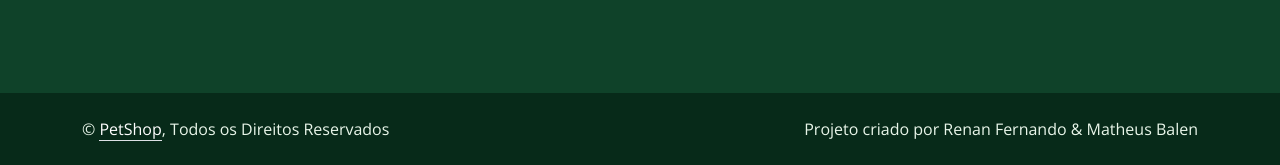
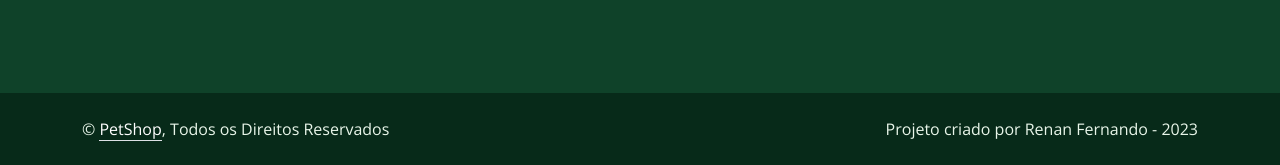
Before and after one commit to renanfv96/projetos, a plain HTML site: page index.html in a window 1280 px wide. Shown: the part 6443-6608 px from the top of the page. Drawn offline with nearby package versions, Linux system fonts and the light colour scheme; animation ran at ten frames a second.

Commit message:
Update index.html

```diff
--- a/index.html
+++ b/index.html
@@ -8,39 +8,30 @@
     <meta content="" name="keywords">
     <meta content="" name="description">
 
-    <!-- Favicon -->
     <link href="img/favicon.ico" rel="icon">
 
-    <!-- Google Web Fonts -->
     <link rel="preconnect" href="https://fonts.googleapis.com">
     <link rel="preconnect" href="https://fonts.gstatic.com" crossorigin>
     <link href="https://fonts.googleapis.com/css2?family=Jost:wght@500;600;700&family=Open+Sans:wght@400;500&display=swap" rel="stylesheet">
 
-    <!-- Icon Font Stylesheet -->
     <link href="https://cdnjs.cloudflare.com/ajax/libs/font-awesome/5.10.0/css/all.min.css" rel="stylesheet">
     <link href="https://cdn.jsdelivr.net/npm/bootstrap-icons@1.4.1/font/bootstrap-icons.css" rel="stylesheet">
 
-    <!-- Libraries Stylesheet -->
     <link href="lib/animate/animate.min.css" rel="stylesheet">
     <link href="lib/owlcarousel/assets/owl.carousel.min.css" rel="stylesheet">
     <link href="lib/lightbox/css/lightbox.min.css" rel="stylesheet">
 
-    <!-- Customized Bootstrap Stylesheet -->
     <link href="css/bootstrap.min.css" rel="stylesheet">
 
-    <!-- Template Stylesheet -->
     <link href="css/style.css" rel="stylesheet">
 </head>
 
 <body>
-    <!-- Spinner Start -->
+
     <div id="spinner" class="show bg-white position-fixed translate-middle w-100 vh-100 top-50 start-50 d-flex align-items-center justify-content-center">
         <div class="spinner-border text-primary" role="status" style="width: 3rem; height: 3rem;"></div>
     </div>
-    <!-- Spinner End -->
 
-
-    <!-- Topbar Start -->
     <div class="container-fluid bg-dark text-light px-0 py-2">
         <div class="row gx-0 d-none d-lg-flex">
             <div class="col-lg-7 px-5 text-start">
@@ -64,10 +55,7 @@
             </div>
         </div>
     </div>
-    <!-- Topbar End -->
 
-
-    <!-- Navbar Start -->
     <nav class="navbar navbar-expand-lg bg-white navbar-light sticky-top p-0">
         <a href="index.html" class="navbar-brand d-flex align-items-center px-4 px-lg-5">
             <h1 class="m-0">PetShop</h1>
@@ -96,10 +84,7 @@
             <a href="" class="btn btn-primary py-4 px-lg-4 rounded-0 d-none d-lg-block">Solicitar Assistência<i class="fa fa-arrow-right ms-3"></i></a>
         </div>
     </nav>
-    <!-- Navbar End -->
 
-
-    <!-- Carousel Start -->
     <div class="container-fluid p-0 wow fadeIn" data-wow-delay="0.1s">
         <div id="header-carousel" class="carousel slide" data-bs-ride="carousel">
             <div class="carousel-inner">
@@ -142,10 +127,7 @@
             </button>
         </div>
     </div>
-    <!-- Carousel End -->
 
-
-    <!-- Top Feature Start -->
     <div class="container-fluid top-feature py-5 pt-lg-0">
         <div class="container py-5 pt-lg-0">
             <div class="row gx-0">
@@ -191,10 +173,7 @@
             </div>
         </div>
     </div>
-    <!-- Top Feature End -->
 
-
-    <!-- About Start -->
     <div class="container-xxl py-5">
         <div class="container">
             <div class="row g-5 align-items-end">
@@ -229,10 +208,7 @@
             </div>
         </div>
     </div>
-    <!-- About End -->
 
-
-    <!-- Facts Start -->
     <div class="container-fluid facts my-5 py-5" data-parallax="scroll" data-image-src="img/carousel-1.jpg">
         <div class="container py-5">
             <div class="row g-5">
@@ -255,10 +231,7 @@
             </div>
         </div>
     </div>
-    <!-- Facts End -->
 
-
-    <!-- Features Start -->
     <div class="container-xxl py-5">
         <div class="container">
             <div class="row g-5 align-items-center">
@@ -303,10 +276,7 @@
             </div>
         </div>
     </div>
-    <!-- Features End -->
 
-
-    <!-- Service Start -->
     <div class="container-xxl py-5">
         <div class="container">
             <div class="text-center mx-auto wow fadeInUp" data-wow-delay="0.1s" style="max-width: 500px;">
@@ -407,10 +377,7 @@
             </div>
         </div>
     </div>
-    <!-- Service End -->
 
-
-    <!-- Quote Start -->
     <div class="container-fluid quote my-5 py-5" data-parallax="scroll" data-image-src="img/carousel-2.jpg">
         <div class="container py-5">
             <div class="row justify-content-center">
@@ -457,8 +424,7 @@
             </div>
         </div>
     </div>
-    <!-- Quote End -->
-    <!-- Team Start -->
+
     <div class="container-xxl py-5">
         <div class="container">
             <div class="text-center mx-auto wow fadeInUp" data-wow-delay="0.1s" style="max-width: 500px;">
@@ -511,9 +477,7 @@
             </div>
         </div>
     </div>
-    <!-- Team End -->
 
-    <!-- Footer Start -->
     <div class="container-fluid bg-dark text-light footer mt-5 py-5 wow fadeIn" data-wow-delay="0.1s">
         <div class="container py-5">
             <div class="row g-5">
@@ -556,10 +520,7 @@
             </div>
         </div>
     </div>
-    <!-- Footer End -->
 
-
-    <!-- Copyright Start -->
     <div class="container-fluid copyright py-4">
         <div class="container">
             <div class="row">
@@ -567,20 +528,14 @@
                     &copy; <a class="border-bottom" href="#">PetShop</a>, Todos os Direitos Reservados
                 </div>
                 <div class="col-md-6 text-center text-md-end">
-                    <!--/*** This template is free as long as you keep the footer author’s credit link/attribution link/backlink. If you'd like to use the template without the footer author’s credit link/attribution link/backlink, you can purchase the Credit Removal License from "https://htmlcodex.com/credit-removal". Thank you for your support. ***/-->
-                    Projeto criado por Renan Fernando</a> & Matheus Balen </div>
+                    Projeto criado por Renan Fernando</a> - 2023 </div>
                 </div>
             </div>
         </div>
     </div>
-    <!-- Copyright End -->
 
-
-    <!-- Back to Top -->
     <a href="#" class="btn btn-lg btn-primary btn-lg-square rounded-circle back-to-top"><i class="bi bi-arrow-up"></i></a>
 
-
-    <!-- JavaScript Libraries -->
     <script src="https://code.jquery.com/jquery-3.4.1.min.js"></script>
     <script src="https://cdn.jsdelivr.net/npm/bootstrap@5.0.0/dist/js/bootstrap.bundle.min.js"></script>
     <script src="lib/wow/wow.min.js"></script>
@@ -592,7 +547,7 @@
     <script src="lib/isotope/isotope.pkgd.min.js"></script>
     <script src="lib/lightbox/js/lightbox.min.js"></script>
 
-    <!-- Template Javascript -->
+    <!-- Javascript -->
     <script src="js/main.js"></script>
 </body>
 
```
